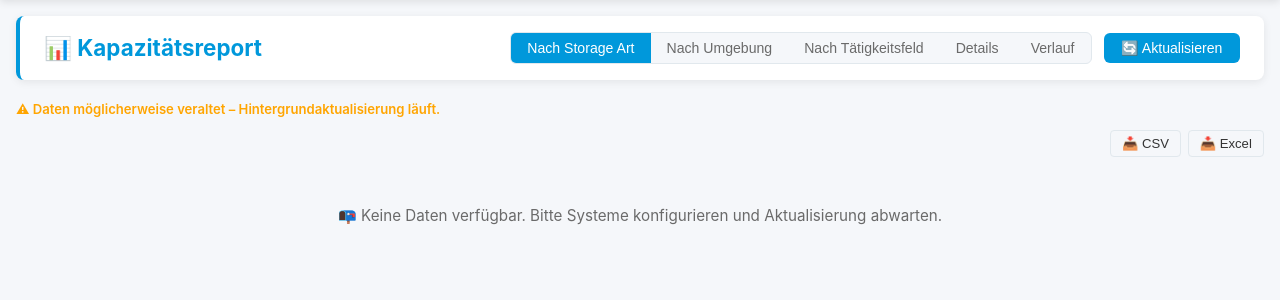
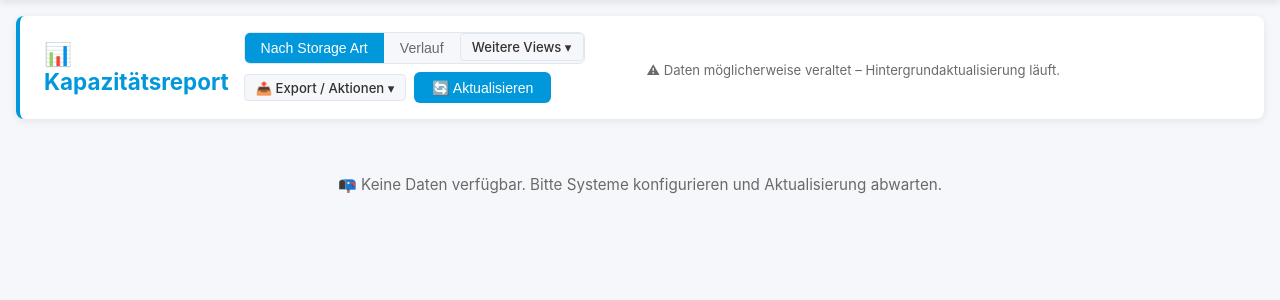
Before and after one commit to TimUx/storage-dashboard, a Flask app: page /capacity/ in a window 1280 px wide. Shown: the part 102-402 px from the top of the page. Run offline with Flask 3, Linux system fonts and the light colour scheme; data that the repository does not hold is empty.

Commit message:
Fix view menu handling and consolidate header exports

```diff
--- a/app/templates/capacity.html
+++ b/app/templates/capacity.html
@@ -59,10 +59,28 @@
     color: var(--cap-muted);
     transition: all .25s;
     font-weight: 500;
-    white-space: nowrap;
 }
 .view-toggle button:hover  { background: rgba(0,152,219,.1); color: var(--cap-blue); }
 .view-toggle button.active { background: var(--cap-blue); color: white; }
+
+.view-more-menu { position: relative; }
+.view-more-menu summary { list-style: none; }
+.view-more-menu summary::-webkit-details-marker { display:none; }
+.view-more-dropdown {
+    position: absolute;
+    top: calc(100% + .35rem);
+    left: 0;
+    z-index: 30;
+    min-width: 190px;
+    display: grid;
+    gap: .35rem;
+    padding: .45rem;
+    background: var(--cap-white);
+    border: 1px solid var(--cap-border);
+    border-radius: 6px;
+    box-shadow: 0 6px 16px rgba(0,0,0,.12);
+}
+.view-more-dropdown button { width: 100%; text-align: left; }
 
 /* ── Refresh button ── */
 .refresh-btn {
@@ -116,12 +134,39 @@
 }
 
 /* ── Capacity Table ── */
-.cap-table-wrap { overflow-x: auto; }
+.cap-table-wrap { overflow-x: hidden; width: 100%; }
 .cap-table {
     width: 100%;
     border-collapse: collapse;
     font-size: .84rem;
     table-layout: fixed;
+    max-width: 100%;
+}
+.cap-table th,
+.cap-table td {
+    overflow-wrap: anywhere;
+    word-break: break-word;
+}
+.cap-table th {
+    white-space: normal;
+    line-height: 1.25;
+}
+.cap-table td {
+    white-space: normal;
+}
+.cap-table th:first-child,
+.cap-table td:first-child {
+    width: 18%;
+}
+.cap-table th:not(:first-child),
+.cap-table td:not(:first-child) {
+    width: auto;
+}
+@media (max-width: 1200px) {
+    .cap-table th:first-child,
+    .cap-table td:first-child {
+        width: 16%;
+    }
 }
 
 /* ── 2-column grid for sections ── */
@@ -156,7 +201,6 @@
     padding: .45rem .55rem;
     text-align: right;
     border-bottom: 2px solid var(--cap-border);
-    white-space: nowrap;
 }
 .cap-table th:first-child { text-align: left; }
 .cap-table td {
@@ -180,6 +224,7 @@
 /* Percent bar cell */
 .pct-bar-wrap {
     display: flex;
+    white-space: nowrap;
     align-items: center;
     gap: .5rem;
     justify-content: flex-end;
@@ -250,6 +295,46 @@
 }
 
 /* ── Export / Import buttons ── */
+
+.header-export-menu {
+    position: relative;
+}
+.header-export-menu summary {
+    list-style: none;
+}
+.header-export-menu summary::-webkit-details-marker { display: none; }
+.header-export-dropdown {
+    position: absolute;
+    right: 0;
+    top: calc(100% + .35rem);
+    background: var(--cap-white);
+    border: 1px solid var(--cap-border);
+    border-radius: 6px;
+    box-shadow: 0 6px 16px rgba(0,0,0,.12);
+    padding: .45rem;
+    z-index: 30;
+    min-width: 220px;
+    display: grid;
+    gap: .35rem;
+}
+
+.cap-header-top-row {
+    display: flex;
+    align-items: center;
+    gap: .5rem;
+    flex-wrap: wrap;
+}
+.cap-header-status-row {
+    width: 100%;
+    margin-top: .2rem;
+}
+
+.header-status {
+    font-size: .82rem;
+    color: var(--cap-muted);
+    margin-right: .4rem;
+}
+
 .history-actions { display: flex; gap: .4rem; margin-left: auto; flex-wrap: wrap; }
 .export-btn {
     background: var(--cap-bg);
@@ -368,7 +453,6 @@
     font-size: .85rem;
     font-weight: 500;
     color: var(--cap-text);
-    white-space: nowrap;
 }
 .pure1-date-row input[type="date"] {
     padding: .35rem .6rem;
@@ -569,55 +653,56 @@
 <div class="cap-header">
     <h2>📊 Kapazitätsreport</h2>
     <div class="cap-header-actions">
+        <div class="cap-header-top-row">
         <div class="view-toggle" id="viewToggle">
             <button class="active" data-view="by-storage-art">Nach Storage Art</button>
-            <button data-view="by-environment">Nach Umgebung</button>
-            <button data-view="by-department">Nach Tätigkeitsfeld</button>
-            <button data-view="details">Details</button>
             <button data-view="history">Verlauf</button>
+            <details class="view-more-menu" id="viewMoreMenu">
+                <summary class="export-btn">Weitere Views ▾</summary>
+                <div class="view-more-dropdown">
+                    <button class="export-btn" data-view="by-environment" onclick="closeViewMenu()">Nach Umgebung</button>
+                    <button class="export-btn" data-view="by-department" onclick="closeViewMenu()">Nach Tätigkeitsfeld</button>
+                    <button class="export-btn" data-view="details" onclick="closeViewMenu()">Details</button>
+                </div>
+            </details>
         </div>
+        <details class="header-export-menu">
+            <summary class="export-btn">📤 Export / Aktionen ▾</summary>
+            <div class="header-export-dropdown">
+                <button class="export-btn" onclick="exportForCurrentView('csv')" title="Als CSV exportieren (aktive View)">📥 CSV</button>
+                <button class="export-btn" onclick="exportForCurrentView('excel')" title="Als Excel exportieren (aktive View)">📥 Excel</button>
+                <button class="export-btn" onclick="exportForCurrentView('pdf')" title="Als PDF exportieren (Verlauf) oder fallback">📥 PDF</button>
+                <button class="export-btn" onclick="exportForCurrentView('png')" title="Als PNG exportieren (Verlauf) oder fallback">📥 PNG</button>
+            </div>
+        </details>
         <button class="refresh-btn" id="refreshBtn" onclick="triggerRefresh()"
                 title="Aktuelle Kapazitätswerte aller Speichersysteme abfragen. Bei konfiguriertem Pure1 zusätzlich die aktuellen SoD-Lizenzdaten (Cache) aktualisieren – nicht den mehrjährigen Verlaufsimport.">
             🔄 Aktualisieren
         </button>
+        </div>
+        <div class="cap-header-status-row">
+            <span class="header-status" id="capStatus">Lade Daten…</span>
+        </div>
     </div>
 </div>
 
-<div class="cap-status" id="capStatus">Lade Daten…</div>
-
 <!-- ── View: By Storage Art ── -->
 <div class="cap-view active" id="view-by-storage-art">
-    <div class="table-actions">
-        <button class="export-btn" onclick="exportCurrentCsv()" title="Aktuelle Kapazitätsdaten als CSV exportieren">📥 CSV</button>
-        <button class="export-btn" onclick="exportCurrentExcel()" title="Aktuelle Kapazitätsdaten als Excel exportieren">📥 Excel</button>
-    </div>
     <div id="byStorageArtContent"><div class="cap-loading">Lade Daten…</div></div>
 </div>
 
 <!-- ── View: By Environment ── -->
 <div class="cap-view" id="view-by-environment">
-    <div class="table-actions">
-        <button class="export-btn" onclick="exportCurrentCsv()" title="Aktuelle Kapazitätsdaten als CSV exportieren">📥 CSV</button>
-        <button class="export-btn" onclick="exportCurrentExcel()" title="Aktuelle Kapazitätsdaten als Excel exportieren">📥 Excel</button>
-    </div>
     <div id="byEnvironmentContent"><div class="cap-loading">Lade Daten…</div></div>
 </div>
 
 <!-- ── View: By Department ── -->
 <div class="cap-view" id="view-by-department">
-    <div class="table-actions">
-        <button class="export-btn" onclick="exportCurrentCsv()" title="Aktuelle Kapazitätsdaten als CSV exportieren">📥 CSV</button>
-        <button class="export-btn" onclick="exportCurrentExcel()" title="Aktuelle Kapazitätsdaten als Excel exportieren">📥 Excel</button>
-    </div>
     <div id="byDepartmentContent"><div class="cap-loading">Lade Daten…</div></div>
 </div>
 
 <!-- ── View: Details ── -->
 <div class="cap-view" id="view-details">
-    <div class="table-actions">
-        <button class="export-btn" onclick="exportCurrentCsv()" title="Aktuelle Kapazitätsdaten als CSV exportieren">📥 CSV</button>
-        <button class="export-btn" onclick="exportCurrentExcel()" title="Aktuelle Kapazitätsdaten als Excel exportieren">📥 Excel</button>
-    </div>
     <div id="detailsContent"><div class="cap-loading">Lade Daten…</div></div>
 </div>
 
@@ -638,11 +723,7 @@
             📊 %
         </button>
         <div class="history-actions">
-            <button class="export-btn" onclick="exportCsv()" title="Historische Daten als CSV exportieren">📥 CSV</button>
-            <button class="export-btn" onclick="exportExcel()" title="Historische Daten als Excel exportieren">📥 Excel</button>
-            <button class="export-btn" onclick="exportPdf()" title="Verlaufsdiagramme als PDF exportieren">📥 PDF</button>
-            <button class="export-btn" onclick="exportImage()" title="Verlaufsdiagramme als PNG-Bild exportieren">📥 PNG</button>
-            {% if current_user.is_authenticated %}
+                        {% if current_user.is_authenticated %}
             <button class="import-btn" onclick="openImportModal()" title="Historische Daten aus CSV importieren">📤 Importieren</button>
             {% endif %}
         </div>
@@ -798,16 +879,25 @@ let _fullscreenArt   = null;
 let _fullscreenChart = null;
 
 // ── View Switching ────────────────────────────────────────────────────────
-document.querySelectorAll('#viewToggle button').forEach(btn => {
-    btn.addEventListener('click', () => {
-        document.querySelectorAll('#viewToggle button').forEach(b => b.classList.remove('active'));
-        btn.classList.add('active');
-        const view = btn.dataset.view;
-        currentView = view;
-        document.querySelectorAll('.cap-view').forEach(v => v.classList.remove('active'));
-        document.getElementById('view-' + view).classList.add('active');
-        if (view === 'history') loadHistory(currentRange());
-    });
+function closeViewMenu() {
+    const menu = document.getElementById('viewMoreMenu');
+    if (menu) menu.removeAttribute('open');
+}
+
+document.getElementById('viewToggle').addEventListener('click', (ev) => {
+    const btn = ev.target.closest('button[data-view]');
+    if (!btn) return;
+    ev.preventDefault();
+    const view = btn.dataset.view;
+    if (!view) return;
+    document.querySelectorAll('#viewToggle button[data-view]').forEach(b => b.classList.remove('active'));
+    btn.classList.add('active');
+    currentView = view;
+    document.querySelectorAll('.cap-view').forEach(v => v.classList.remove('active'));
+    const target = document.getElementById('view-' + view);
+    if (target) target.classList.add('active');
+    closeViewMenu();
+    if (view === 'history') loadHistory(currentRange());
 });
 
 function currentRange() {
@@ -944,28 +1034,19 @@ function datasetHasEfficiency(groups) {
 }
 
 function tableHeader(label, showProvisioned, showEffectiveUsed, showEfficiency) {
-    // Determine widths based on number of columns
-    // Base: label + 3 TiB cols + 1 pct col = 5 cols
-    // With provisioned: + 2 cols = 7 cols
-    // With effectiveUsed: + 1 col = up to 8 cols
-    // With efficiency: + 1 col
-    let totalCols = 5 + (showProvisioned ? 2 : 0) + (showEffectiveUsed ? 1 : 0) + (showEfficiency ? 1 : 0);
-    const pctColWidth = totalCols <= 5 ? '24%' : '17%';
-    const tbColWidth  = totalCols <= 5 ? '17%' : '12%';
-
     let cols = `<th>${label}</th>
-        <th style="width:${tbColWidth}">Gesamt [TiB]</th>
-        <th style="width:${tbColWidth}">Genutzt [TiB]</th>
-        <th style="width:${tbColWidth}">Frei [TiB]</th>
-        <th style="width:${pctColWidth}">Genutzt [%]</th>`;
+        <th>Gesamt [TiB]</th>
+        <th>Genutzt [TiB]</th>
+        <th>Frei [TiB]</th>
+        <th>Genutzt [%]</th>`;
     if (showEfficiency) {
-        cols += `<th style="width:${tbColWidth}" title="Mittelwert der Effizienzfaktoren (z. B. Datenreduktion) der zugeordneten Systeme">Ø Effizienz [×]</th>`;
+        cols += `<th title="Mittelwert der Effizienzfaktoren (z. B. Datenreduktion) der zugeordneten Systeme">Ø Effizienz [×]</th>`;
     }
     if (showProvisioned) {
-        cols += `<th style="width:${tbColWidth}">Provisioniert [TiB]</th><th style="width:${pctColWidth}">Provisioniert [%]</th>`;
+        cols += `<th>Provisioniert [TiB]</th><th>Provisioniert [%]</th>`;
     }
     if (showEffectiveUsed) {
-        cols += `<th style="width:${tbColWidth}">Effektiv Genutzt [TiB]</th>`;
+        cols += `<th>Effektiv Genutzt [TiB]</th>`;
     }
     return `<thead><tr>${cols}</tr></thead>`;
 }
@@ -1373,18 +1454,18 @@ function renderDetails(data) {
         let headerCols = `<th>System</th>
                         <th>Umgebung</th>
                         <th>Tätigkeitsfeld</th>
-                        <th style="width:9%">Gesamt [TiB]</th>
-                        <th style="width:9%">Genutzt [TiB]</th>
-                        <th style="width:9%">Frei [TiB]</th>
-                        <th style="width:15%">Genutzt [%]</th>`;
+                        <th>Gesamt [TiB]</th>
+                        <th>Genutzt [TiB]</th>
+                        <th>Frei [TiB]</th>
+                        <th>Genutzt [%]</th>`;
         if (showEfficiency) {
-            headerCols += `<th style="width:8%" title="Herstellerspezifischer Effizienzfaktor (z. B. Datenreduktion); Details im Tooltip">Effizienz [×]</th>`;
+            headerCols += `<th title="Herstellerspezifischer Effizienzfaktor (z. B. Datenreduktion); Details im Tooltip">Effizienz [×]</th>`;
         }
         if (showProvisioned) {
-            headerCols += `<th style="width:9%">Provisioniert [TiB]</th><th style="width:15%">Provisioniert [%]</th>`;
+            headerCols += `<th>Provisioniert [TiB]</th><th>Provisioniert [%]</th>`;
         }
         if (showEffectiveUsed) {
-            headerCols += `<th style="width:9%">Effektiv Genutzt [TiB]</th>`;
+            headerCols += `<th>Effektiv Genutzt [TiB]</th>`;
         }
         return `<div class="cap-section">
             <div class="cap-section-header"><span>${escHtml(g.storage_art)}</span></div>
@@ -1905,6 +1986,31 @@ function exportCurrentExcel() {
     window.location.href = '/capacity/api/export/current/excel';
 }
 
+function exportForCurrentView(format) {
+    const isHistory = currentView === 'history';
+    if (format === 'csv') {
+        return isHistory ? exportCsv() : exportCurrentCsv();
+    }
+    if (format === 'excel') {
+        return isHistory ? exportExcel() : exportCurrentExcel();
+    }
+    if (format === 'pdf') {
+        if (!isHistory) {
+            alert('PDF-Export ist aktuell nur in der Verlauf-Ansicht verfügbar.');
+            return;
+        }
+        return exportPdf();
+    }
+    if (format === 'png') {
+        if (!isHistory) {
+            alert('PNG-Export ist aktuell nur in der Verlauf-Ansicht verfügbar.');
+            return;
+        }
+        return exportImage();
+    }
+}
+
+
 // ── Import helpers ────────────────────────────────────────────────────────
 let _activeImportTab = 'physical';
 
```
Also changed, not shown: app/api/storage_clients/ontap_client.py (+23 -1 lines), tests/test_ontap_rest_status_alerts.py (+25 -0 lines).
